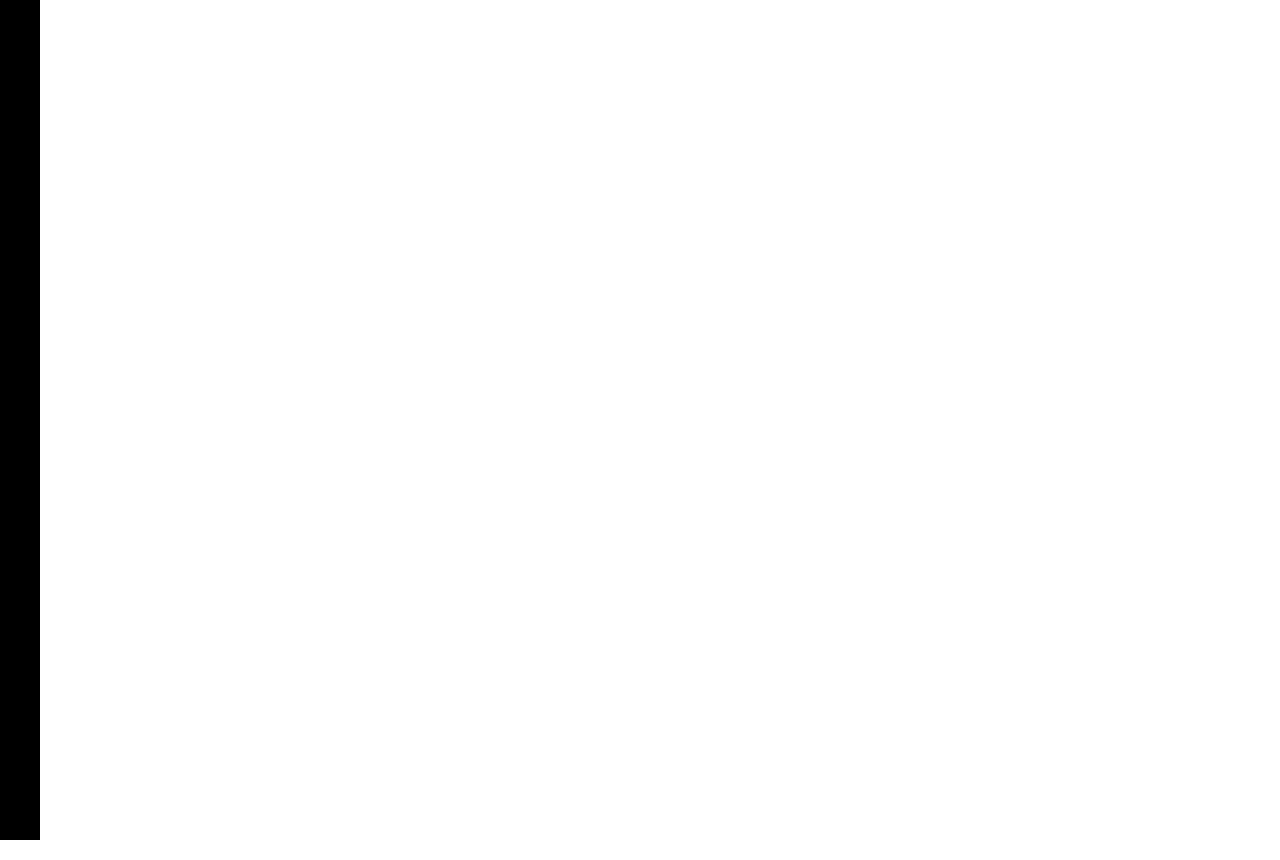
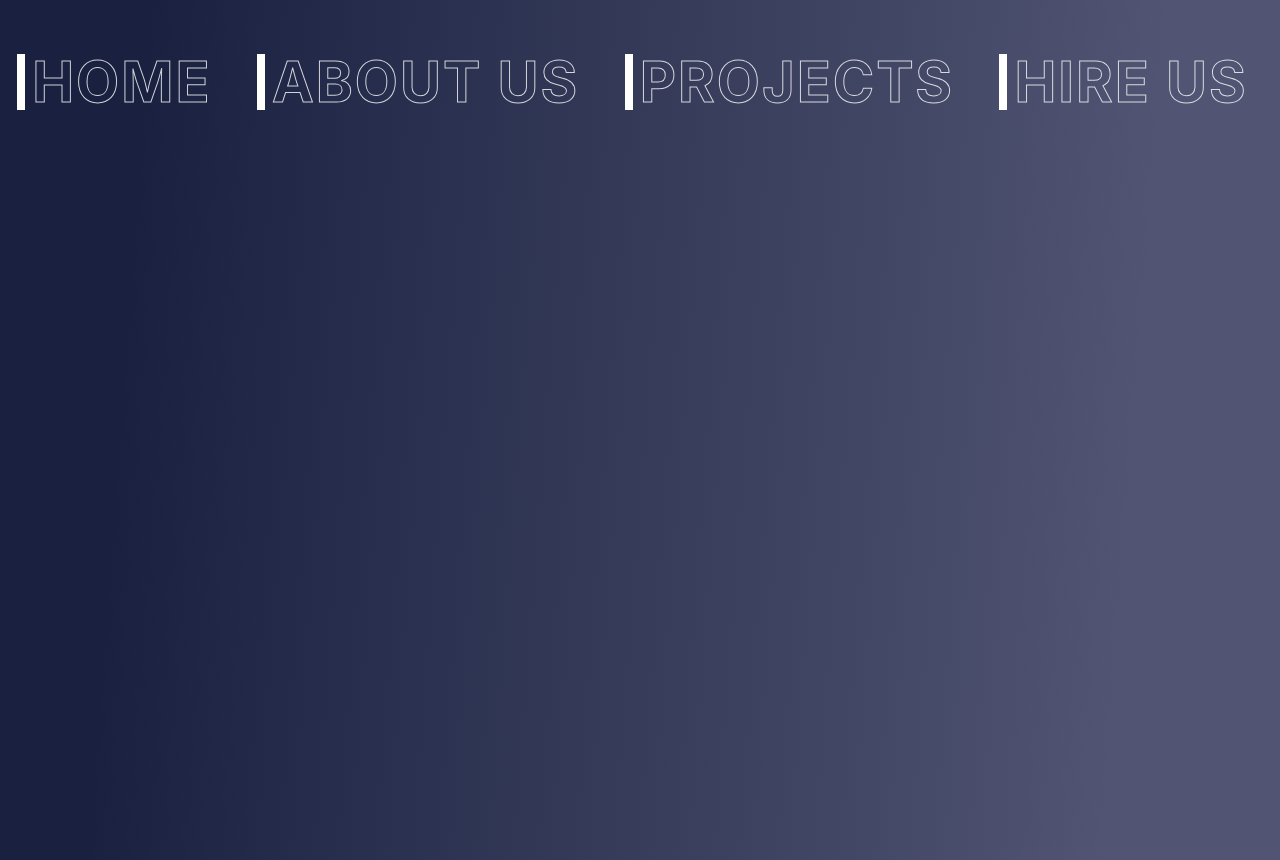
Before and after one commit to WukoSiric/2022-typingGame, a SvelteKit app in the folder groupproject/: page / in a window 1280 px wide. Built offline with nearby package versions, Linux system fonts and the light colour scheme.

Commit message:
added color change on timer

```diff
--- /dev/null
+++ b/groupproject/src/lib/oldindex.svelte
@@ -0,0 +1,123 @@
+<script lang="ts">
+    function hexToRgb(hex: string) {
+  var result = /^#?([a-f\d]{2})([a-f\d]{2})([a-f\d]{2})$/i.exec(hex);
+  return result ? {
+    r: parseInt(result[1], 16),
+    g: parseInt(result[2], 16),
+    b: parseInt(result[3], 16)
+  } :  {
+    r: parseInt("0"),
+    g: parseInt("0"),
+    b: parseInt("0")
+  };
+}
+
+let sidebarItemsinitial = [
+    {color: 'f7650a', href: 'youtube.com', data: '&nbsp;Home&nbsp;', text: '&nbsp;Home&nbsp;', rgb: {r:0,g:0,b:0}},
+    {color: 'ff6493', href: 'about-us', data: '&nbsp;About&nbsp;', text: '&nbsp;About&nbsp;', rgb: {r:0,g:0,b:0}},
+    {color: '0ef70a', href: 'our-projects', data: '&nbsp;Our&nbsp;Projects&nbsp;', text: '&nbsp;Our&nbsp;Projects&nbsp;', rgb: {r:0,g:0,b:0}},
+    {color: 'eb170a', href: 'youtube.com', data: '&nbsp;Hire&nbsp;Us&nbsp;', text: '&nbsp;Hire&nbsp;Us&nbsp;', rgb: {r:0,g:0,b:0}}
+];
+
+let sidebarItems = sidebarItemsinitial.map(item => {
+    item.rgb = hexToRgb(item.color);
+    return item
+})
+</script>
+
+<title>Index</title>
+
+<div class="navContainer">
+    <ul>
+        <!-- <div class="navWord">
+            <li style="--clr:#; background-color: rgba({hexToRgb("f7650a").r}, {hexToRgb("f7650a").g}, {hexToRgb("f7650a").b}, 0.5);">
+                <a href="youtube.com" data-text=""></a>
+            </li>
+        </div> -->
+        {#each sidebarItems as item}
+            <li style="--clr:#{item.color}">
+                <!-- <a href="{item.href}" data-text="{item.data}">{@html {item.text}}</a> -->
+            </li>
+        {/each}
+    </ul>
+</div>
+
+<style>
+    * {
+        margin: 0;
+        padding: 0;
+        box-sizing: border-box;
+        font-family: -apple-system, BlinkMacSystemFont, 'Segoe UI', Roboto, Oxygen, Ubuntu, Cantarell, 'Open Sans', 'Helvetica Neue', sans-serif;
+    }
+
+    .navContainer {
+        display: flex;
+        justify-content: center;
+        align-items: center;
+        min-height: 100vh;
+        max-width: max-content;
+        background-color: #000;
+        padding: 20px;
+
+    }
+
+    .navWord {
+        justify-content: center;
+        min-width: 100%;
+
+    }
+
+    ul {
+        position: relative;
+        display: flex;
+        min-height: 100vh;
+        min-width: 100%;
+        gap: 30px;
+        justify-content: space-evenly;
+        flex-direction: column;
+    }
+
+    ul li {
+        position: relative;
+        list-style: none;
+        min-width: 100%;
+        display: flex;
+    }
+
+    ul li a {
+        position: relative;
+        font-size: 2em;
+        width: 100%;
+        font-weight: bold;
+        text-decoration: none;
+        line-height: 1em;
+        letter-spacing: 2px;
+        text-transform: uppercase;
+        color: transparent;
+        min-width: 100%;
+        flex: 1;
+        -webkit-text-stroke: 1px rgba(225, 225, 225, 0.5);
+    }
+
+    ul li a::before {
+        content: attr(data-text);
+        position: absolute;
+        color: white;
+        width: 0;
+        flex: 1;
+        word-wrap: initial;
+        overflow: hidden;
+        transition: 1s;
+        border-right: 8px solid var(--clr);
+        -webkit-text-stroke: 1px var(--clr);
+        flex: 1;
+    }
+
+    ul li a:hover::before {
+        width: 100%;
+        flex: 1;
+        background: var(--clr);
+        opacity: 30%;
+    }
+
+</style>
--- a/groupproject/src/routes/+page.svelte
+++ b/groupproject/src/routes/+page.svelte
@@ -1,123 +1,18 @@
-<script lang="ts">
-    function hexToRgb(hex: string) {
-  var result = /^#?([a-f\d]{2})([a-f\d]{2})([a-f\d]{2})$/i.exec(hex);
-  return result ? {
-    r: parseInt(result[1], 16),
-    g: parseInt(result[2], 16),
-    b: parseInt(result[3], 16)
-  } :  {
-    r: parseInt("0"),
-    g: parseInt("0"),
-    b: parseInt("0")
-  };
-}
+<script>
 
-let sidebarItemsinitial = [
-    {color: 'f7650a', href: 'youtube.com', data: '&nbsp;Home&nbsp;', text: '&nbsp;Home&nbsp;', rgb: {r:0,g:0,b:0}},
-    {color: 'ff6493', href: 'about-us', data: '&nbsp;About&nbsp;', text: '&nbsp;About&nbsp;', rgb: {r:0,g:0,b:0}},
-    {color: '0ef70a', href: 'our-projects', data: '&nbsp;Our&nbsp;Projects&nbsp;', text: '&nbsp;Our&nbsp;Projects&nbsp;', rgb: {r:0,g:0,b:0}},
-    {color: 'eb170a', href: 'youtube.com', data: '&nbsp;Hire&nbsp;Us&nbsp;', text: '&nbsp;Hire&nbsp;Us&nbsp;', rgb: {r:0,g:0,b:0}}
-];
+    import Nav from '../lib/navbar.svelte';
 
-let sidebarItems = sidebarItemsinitial.map(item => {
-    item.rgb = hexToRgb(item.color);
-    return item
-})
 </script>
 
-<title>Home Page</title>
-
-<div class="navContainer">
-    <ul>
-        <!-- <div class="navWord">
-            <li style="--clr:#; background-color: rgba({hexToRgb("f7650a").r}, {hexToRgb("f7650a").g}, {hexToRgb("f7650a").b}, 0.5);">
-                <a href="youtube.com" data-text=""></a>
-            </li>
-        </div> -->
-        {#each sidebarItems as item}
-            <li style="--clr:#{item.color}">
-                <!-- <a href="{item.href}" data-text="{item.data}">{@html {item.text}}</a> -->
-            </li>
-        {/each}
-    </ul>
+<div class="page">
+    <Nav/>
 </div>
 
 <style>
-    * {
+    .page {
+        height: 100vh;
+        padding: 30px;
         margin: 0;
-        padding: 0;
-        box-sizing: border-box;
-        font-family: -apple-system, BlinkMacSystemFont, 'Segoe UI', Roboto, Oxygen, Ubuntu, Cantarell, 'Open Sans', 'Helvetica Neue', sans-serif;
+        background-image: linear-gradient( 94.3deg,  rgba(26,33,64,1) 10.9%, rgba(81,84,115,1) 87.1% );
     }
-
-    .navContainer {
-        display: flex;
-        justify-content: center;
-        align-items: center;
-        min-height: 100vh;
-        max-width: max-content;
-        background-color: #000;
-        padding: 20px;
-
-    }
-
-    .navWord {
-        justify-content: center;
-        min-width: 100%;
-
-    }
-
-    ul {
-        position: relative;
-        display: flex;
-        min-height: 100vh;
-        min-width: 100%;
-        gap: 30px;
-        justify-content: space-evenly;
-        flex-direction: column;
-    }
-
-    ul li {
-        position: relative;
-        list-style: none;
-        min-width: 100%;
-        display: flex;
-    }
-
-    ul li a {
-        position: relative;
-        font-size: 2em;
-        width: 100%;
-        font-weight: bold;
-        text-decoration: none;
-        line-height: 1em;
-        letter-spacing: 2px;
-        text-transform: uppercase;
-        color: transparent;
-        min-width: 100%;
-        flex: 1;
-        -webkit-text-stroke: 1px rgba(225, 225, 225, 0.5);
-    }
-
-    ul li a::before {
-        content: attr(data-text);
-        position: absolute;
-        color: white;
-        width: 0;
-        flex: 1;
-        word-wrap: initial;
-        overflow: hidden;
-        transition: 1s;
-        border-right: 8px solid var(--clr);
-        -webkit-text-stroke: 1px var(--clr);
-        flex: 1;
-    }
-
-    ul li a:hover::before {
-        width: 100%;
-        flex: 1;
-        background: var(--clr);
-        opacity: 30%;
-    }
-
 </style>
--- /dev/null
+++ b/groupproject/src/routes/typing-game/+layout.svelte
@@ -0,0 +1,8 @@
+<slot/>
+<style>
+
+:global(body) {
+    margin: 0px;
+    height: 30%;
+}
+</style>
```
Also changed, not shown: groupproject/src/routes/typing-game/+page.svelte (+16 -3 lines).
